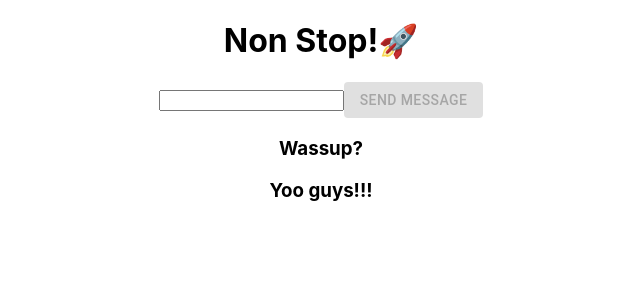
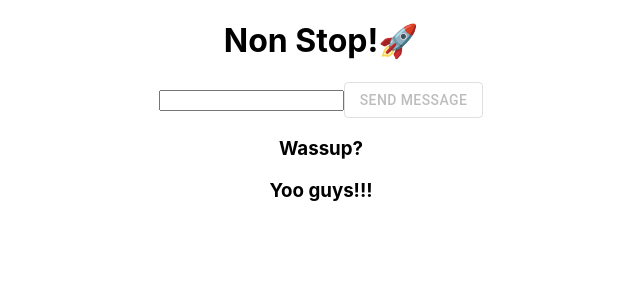
Before and after one commit to kevinjacob2001/NonStop-ChatApp, a React (Create React App) app: page / in a window 1280 px wide. Shown: the top 300 px of the page, without its empty margins (319-959 px from the left). Built offline with nearby package versions, Linux system fonts and the light colour scheme.

Commit message:
added outlined button

```diff
--- a/src/App.js
+++ b/src/App.js
@@ -21,7 +21,7 @@ function App() {
       <h1>Non Stop!🚀</h1>
       <form onSubmit={sendMessage}>
       <input value={input} onChange={(event)=>setInput(event.target.value)}/>
-      <Button variant="contained" color="primary" disabled={!input} onClick={sendMessage}> Send message</Button>
+      <Button variant="outlined" color="primary" disabled={!input} onClick={sendMessage}> Send message</Button>
           <div>{messages.map((message)=>{
             return(
             <h3>{message}</h3>
```
